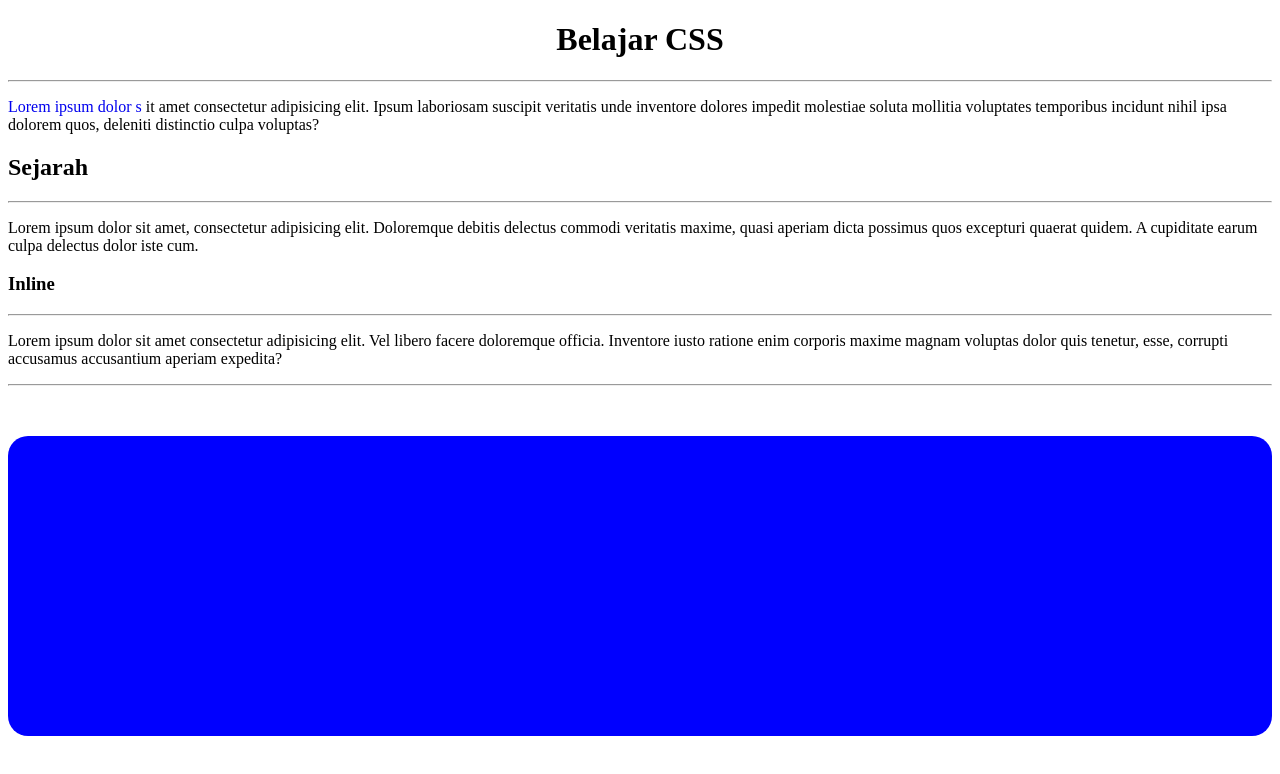
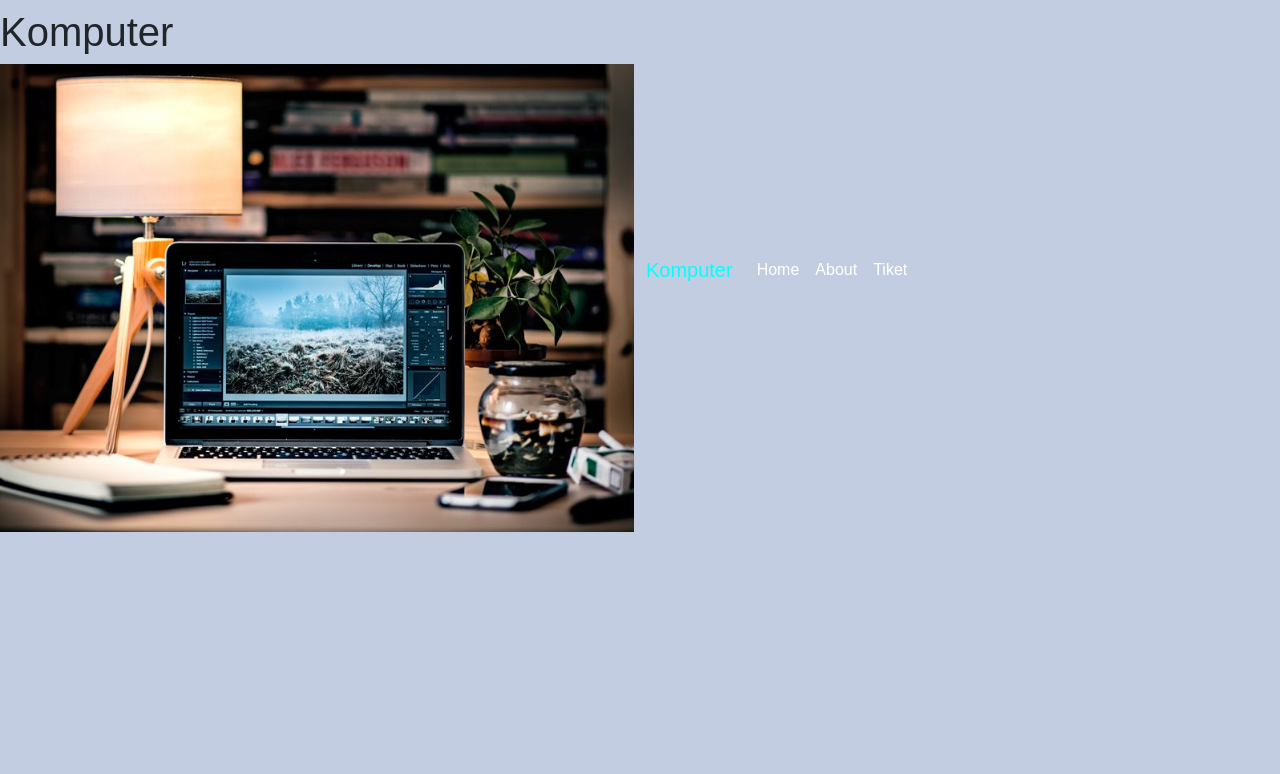
Before and after one commit to tiosetiawan26/cp, a plain HTML site: page index.html in a window 1280 px wide. Drawn offline with nearby package versions, Linux system fonts and the light colour scheme; a web font is replaced by a local one.

Commit message:
feat :bikin css

```diff
--- /dev/null
+++ b/app.css
@@ -0,0 +1,22 @@
+body {
+  background: #c2cde1;
+  font-family: "Nunito", sans-serif;
+}
+
+#navbar {
+  font-size: 1, 5rem;
+  font-weight: 100;
+}
+
+#navbar .nav-link {
+  color: white;
+}
+
+#navbar .nav-link:hover {
+  color: burlywood;
+}
+
+#navbar .navbar-brand {
+  color: aqua;
+  font-size: 1, 5rem;
+}
--- a/index.html
+++ b/index.html
@@ -1,41 +1,61 @@
 <!DOCTYPE html>
 <html lang="en">
   <head>
-    <meta charset="UTF-8" />
-    <meta http-equiv="X-UA-Compatible" content="IE=edge" />
-    <meta name="viewport" content="width=device-width, initial-scale=1.0" />
-    <title>Document</title>
-    <link rel="stylesheet" href="style.css" />
+    <meta charset="utf-8" />
+    <meta name="viewport" content="width=device-width, initial-scale=1" />
+    <title>Bootstrap demo</title>
+    <link rel="preconnect" href="https://fonts.googleapis.com" />
+    <link rel="preconnect" href="https://fonts.gstatic.com" crossorigin />
+    <link
+      href="https://fonts.googleapis.com/css2?family=Playwrite+AU+SA:wght@100..400&family=Quicksand:wght@300..700&display=swap"
+      rel="stylesheet"
+    />
+    <link
+      href="https://cdn.jsdelivr.net/npm/bootstrap@5.3.3/dist/css/bootstrap.min.css"
+      rel="stylesheet"
+      integrity="sha384-QWTKZyjpPEjISv5WaRU9OFeRpok6YctnYmDr5pNlyT2bRjXh0JMhjY6hW+ALEwIH"
+      crossorigin="anonymous"
+    />
+
+    <link rel="stylesheet" href="app.css" />
   </head>
   <body>
-    <h1>Belajar CSS</h1>
-    <hr />
-    <p>
-      <a href="#">Lorem ipsum dolor s</a> it amet consectetur adipisicing elit.
-      Ipsum laboriosam suscipit veritatis unde inventore dolores impedit
-      molestiae soluta mollitia voluptates temporibus incidunt nihil ipsa
-      dolorem quos, deleniti distinctio culpa voluptas?
-    </p>
-    <h2>Sejarah</h2>
-    <hr />
-    <p>
-      Lorem ipsum dolor sit amet, consectetur adipisicing elit. Doloremque
-      debitis delectus commodi veritatis maxime, quasi aperiam dicta possimus
-      quos excepturi quaerat quidem. A cupiditate earum culpa delectus dolor
-      iste cum.
-    </p>
-    <h3>Inline</h3>
-    <hr />
-    <p>
-      Lorem ipsum dolor sit amet consectetur adipisicing elit. Vel libero facere
-      doloremque officia. Inventore iusto ratione enim corporis maxime magnam
-      voluptas dolor quis tenetur, esse, corrupti accusamus accusantium aperiam
-      expedita?
-    </p>
-    <hr />
-    <div>
-
-    </div>
-    </div>
+    <nav class="navbar navbar-expand-lg" id="navbar">
+      <section class="container-fluid px-0">
+        <div class="row">
+          <div class="col-lg-6">
+            <div><h1>Komputer</h1></div>
+          </div>
+          <div class="col-lg-6"></div>
+          <img class="image-fluid" src="images/img1.jpg" alt="" />
+        </div>
+      </section>
+      <div class="container-fluid">
+        <a class="navbar-brand" href="#">Komputer</a>
+        <button
+          class="navbar-toggler"
+          type="button"
+          data-bs-toggle="collapse"
+          data-bs-target="#navbarNavAltMarkup"
+          aria-controls="navbarNavAltMarkup"
+          aria-expanded="false"
+          aria-label="Toggle navigation"
+        >
+          <span class="navbar-toggler-icon"></span>
+        </button>
+        <div class="collapse navbar-collapse" id="navbarNavAltMarkup">
+          <div class="navbar-nav">
+            <a class="nav-link active" aria-current="page" href="#home">Home</a>
+            <a class="nav-link" href="#about">About</a>
+            <a class="nav-link" href="#ticket">Tiket</a>
+          </div>
+        </div>
+      </div>
+    </nav>
+    <script
+      src="https://cdn.jsdelivr.net/npm/bootstrap@5.3.3/dist/js/bootstrap.bundle.min.js"
+      integrity="sha384-YvpcrYf0tY3lHB60NNkmXc5s9fDVZLESaAA55NDzOxhy9GkcIdslK1eN7N6jIeHz"
+      crossorigin="anonymous"
+    ></script>
   </body>
 </html>
--- a/style.css
+++ /dev/null
@@ -1,21 +0,0 @@
-h1 {
-  text-align: center;
-}
-
-p {
-  text-align: left;
-  font-weight: 100;
-  line-height: normal;
-}
-
-a {
-  text-decoration: none;
-}
-
-div {
-  width: 400;
-  height: 300px;
-  margin: 50px auto;
-  background-color: blue;
-  border-radius: 20px;
-}
```
Also changed, not shown: images/img1.jpg (added), images/img2.jpg (added), images/img3.png (added), images/img4.jpg (added).
